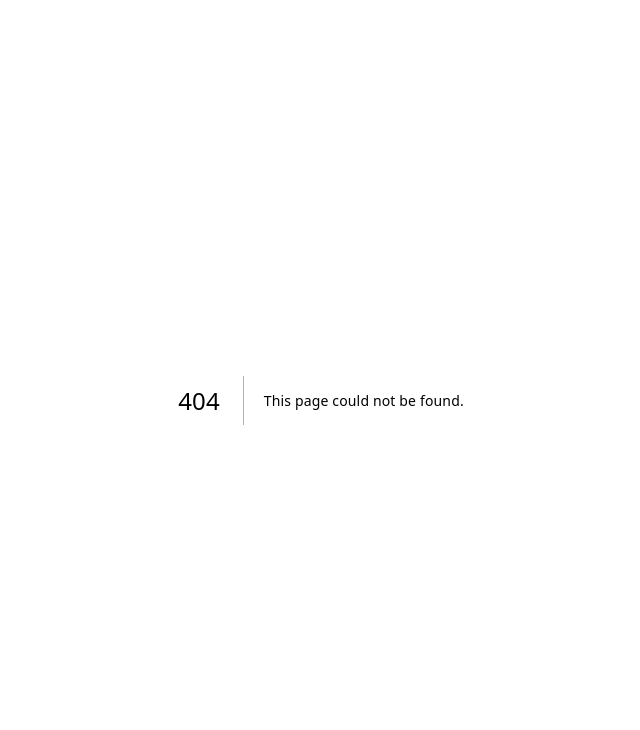
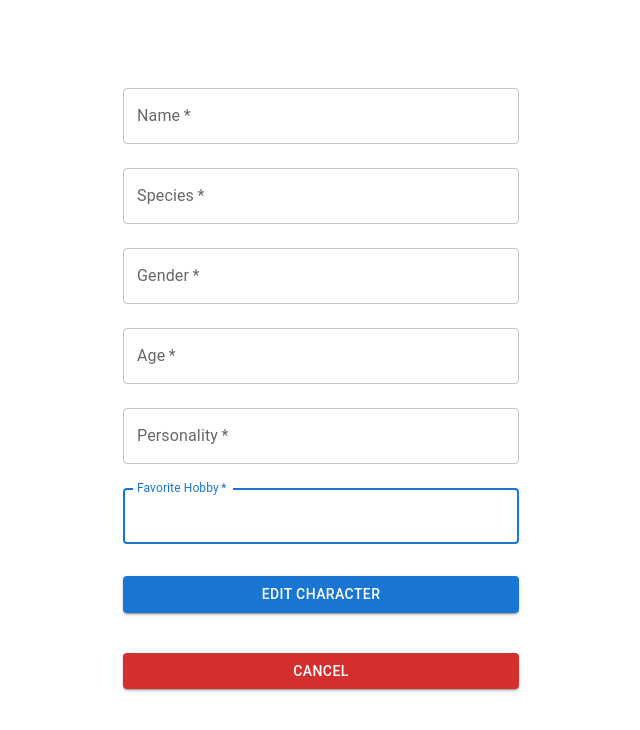
Before and after one commit to Abbyog27/ai-tales, a Next.js app: page /characters/edit in a window 1280 px wide. Before the commit this address had no page. Shown: the top 730 px of the page, without its empty margins (319-959 px from the left). Built offline with nearby package versions, Linux system fonts and the light colour scheme.

Commit message:
feat: added EditCharacter component and created view page for edit character

```diff
--- /dev/null
+++ b/src/app/characters/edit/page.js
@@ -0,0 +1,9 @@
+"use client"
+import { useEffect, useState } from "react";
+import EditCharacter from "@/app/components/Edit Character";
+
+export default function Edit() {
+    return (
+      <EditCharacter />
+    )
+  }
--- /dev/null
+++ b/src/app/components/Edit Character.js
@@ -0,0 +1,111 @@
+import * as React from 'react';
+import Button from '@mui/material/Button';
+import CssBaseline from '@mui/material/CssBaseline';
+import TextField from '@mui/material/TextField';
+import Box from '@mui/material/Box';
+import Typography from '@mui/material/Typography';
+import Container from '@mui/material/Container';
+import { createTheme, ThemeProvider } from '@mui/material/styles';
+
+
+// TODO remove, this demo shouldn't need to reset the theme.
+
+const defaultTheme = createTheme();
+
+export default function EditCharacter() {
+
+
+  return (
+    <ThemeProvider theme={defaultTheme}>
+      <Container component="main" maxWidth="xs">
+        <CssBaseline />
+        <Box
+          sx={{
+            marginTop: 8,
+            display: 'flex',
+            flexDirection: 'column',
+            alignItems: 'center',
+          }}
+        >
+          <Box component="form" noValidate sx={{ mt: 1 }}>
+            <TextField
+              margin="normal"
+              required
+              fullWidth
+              id="name"
+              label="Name"
+              name="name"
+              autoFocus
+            />
+            <TextField
+              margin="normal"
+              required
+              fullWidth
+              id="species"
+              label="Species"
+              name="species"
+              autoFocus
+            />
+            <TextField
+              margin="normal"
+              required
+              fullWidth
+              id="gender"
+              label="Gender"
+              name="gender"
+              autoFocus
+            />
+            <TextField
+              margin="normal"
+              required
+              fullWidth
+              id="age"
+              label="Age"
+              name="age"
+              autoFocus
+            />
+            <TextField
+              margin="normal"
+              required
+              fullWidth
+              id="personality"
+              label="Personality"
+              name="personality"
+              autoFocus
+            />
+            <TextField
+              margin="normal"
+              required
+              fullWidth
+              id="hobby"
+              label="Favorite Hobby"
+              name="hobby"
+              autoFocus
+            />
+
+            <Button
+              type="submit"
+              fullWidth
+              variant="contained"
+              sx={{ mt: 3, mb: 2 }}
+            >
+              Edit Character
+            </Button>
+
+            <Button
+              type="submit"
+              fullWidth
+              variant="contained"
+              sx={{ mt: 3, mb: 2 }}
+              color="error"
+            >
+              Cancel
+            </Button>
+
+          </Box>
+        </Box>
+
+      </Container>
+    </ThemeProvider>
+  );
+        }
```
